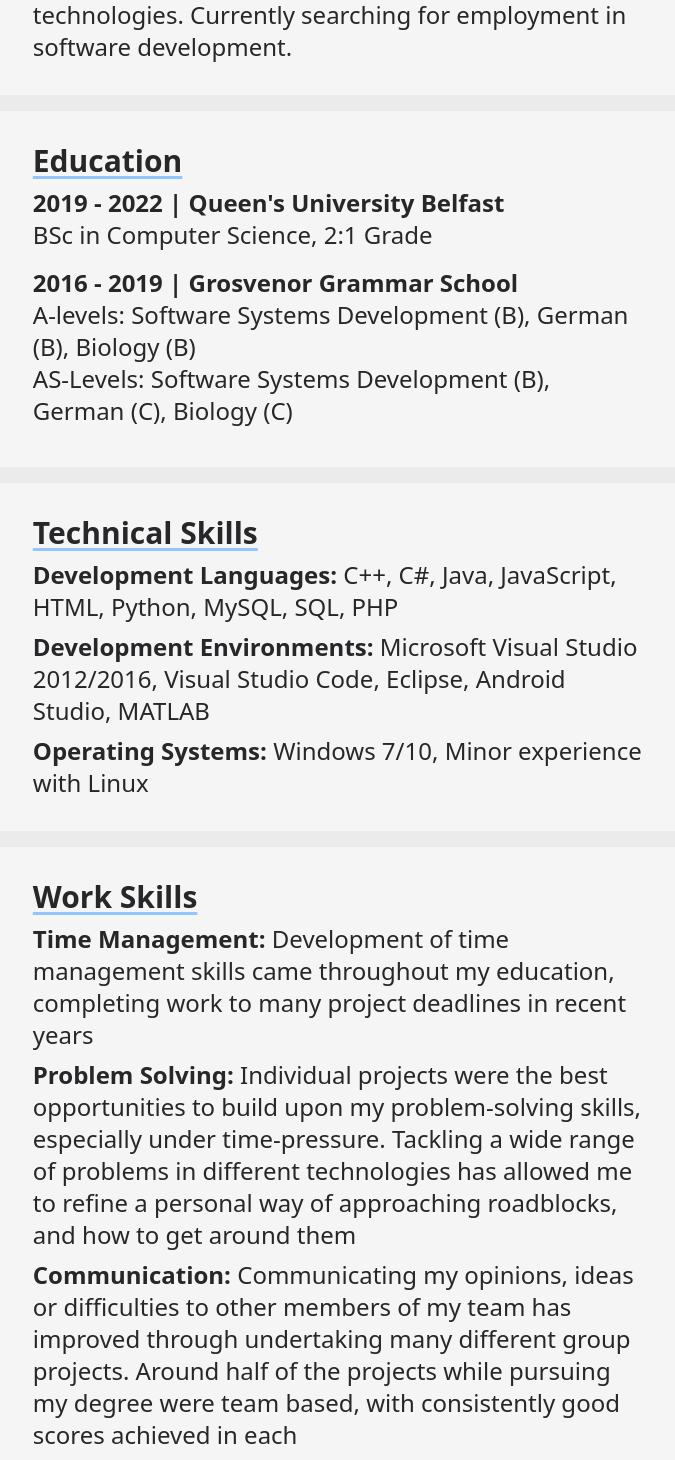
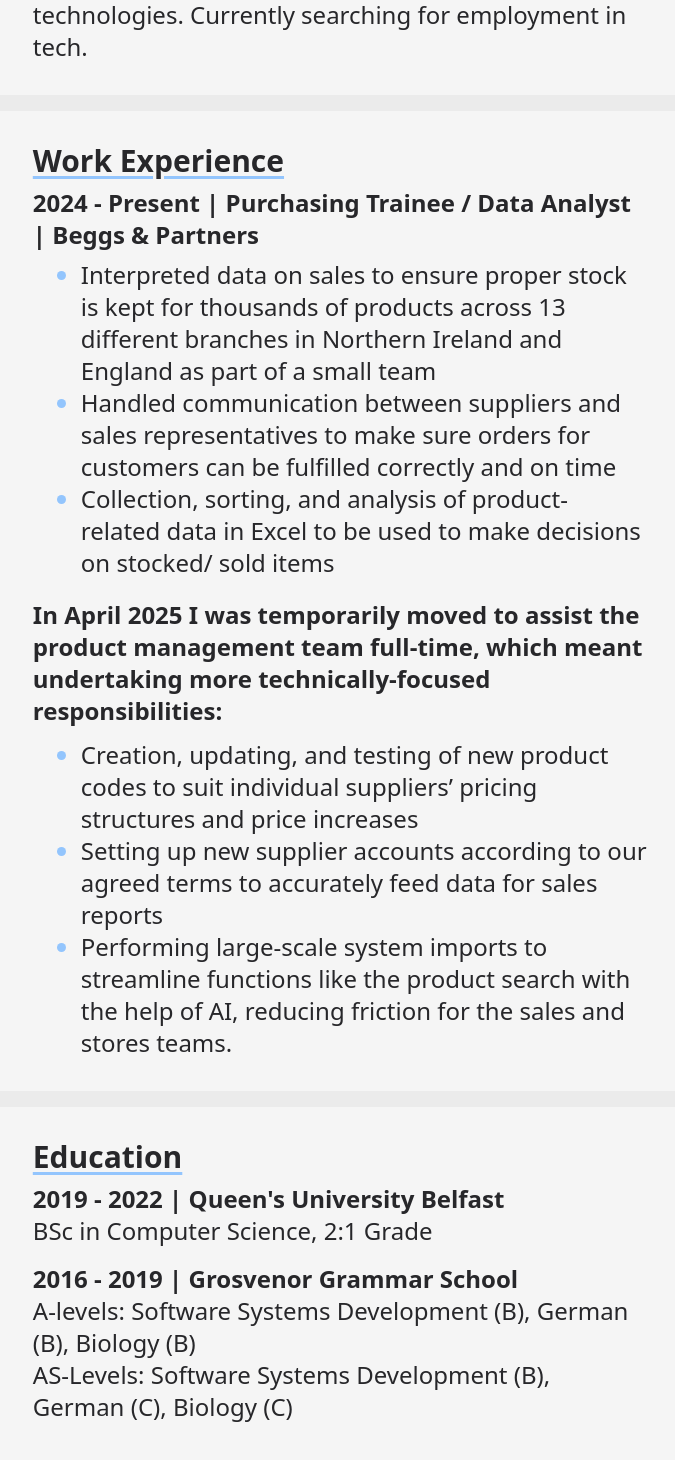
Before and after one commit to dvidbowman/dbowonline, a Next.js app: page /cv in a window 1280 px wide. Shown: the part 510-1970 px from the top of the page, without its empty margins (300-975 px from the left). Built offline with nearby package versions, Linux system fonts and the light colour scheme.

Commit message:
small update to prog/cv/profile

```diff
--- a/src/pages/about/programming.tsx
+++ b/src/pages/about/programming.tsx
@@ -51,7 +51,7 @@
                   like blue and grey?
                 </p>
               </div>
-              <p className="">
+              <p className="pb-8">
                 Two years pass, school has come and gone, and I moved on to
                 pursue a degree in Computer Science. The course covered a wide
                 range of topics and technologies; I found myself enjoying a lot
@@ -62,6 +62,9 @@
                 satisfaction of working through problems while writing some
                 code.
               </p>
+              <p className="">
+                Some of the standout modules of my course would have to be
+              </p>
             </div>
           </div>
         </section>
--- a/src/pages/cv.tsx
+++ b/src/pages/cv.tsx
@@ -21,8 +21,59 @@
                   Recent Computer Science graduate with a wide array of
                   experience spanning multiple different programming languages,
                   methodologies and technologies. Currently searching for
-                  employment in software development.
+                  employment in tech.
                 </p>
+              </div>
+            </div>
+
+            <div className="m-auto mb-4 w-[90%] bg-[#f5f5f5] dark:bg-zinc-800 md:w-[70%]">
+              <div className="h-full w-full px-10 py-8">
+                <h1 className="text-2xl font-bold underline decoration-blue-300 underline-offset-4 md:text-3xl">
+                  Work Experience
+                </h1>
+                <p className="mb-2 pt-2 font-semibold">
+                  2024 - Present | Purchasing Trainee / Data Analyst | Beggs &
+                  Partners
+                </p>
+
+                <ul className="mb-3 ml-6 list-outside list-disc marker:text-blue-300 md:ml-12">
+                  <li>
+                    Interpreted data on sales to ensure proper stock is kept for
+                    thousands of products across 13 different branches in
+                    Northern Ireland and England as part of a small team
+                  </li>
+                  <li>
+                    Handled communication between suppliers and sales
+                    representatives to make sure orders for customers can be
+                    fulfilled correctly and on time
+                  </li>
+                  <li>
+                    Collection, sorting, and analysis of product-related data in
+                    Excel to be used to make decisions on stocked/ sold items
+                  </li>
+                </ul>
+
+                <p className="mb-3 pt-2 font-semibold">
+                  In April 2025 I was temporarily moved to assist the product
+                  management team full-time, which meant undertaking more
+                  technically-focused responsibilities:
+                </p>
+
+                <ul className="ml-6 list-outside list-disc marker:text-blue-300 md:ml-12">
+                  <li>
+                    Creation, updating, and testing of new product codes to suit
+                    individual suppliers’ pricing structures and price increases
+                  </li>
+                  <li>
+                    Setting up new supplier accounts according to our agreed
+                    terms to accurately feed data for sales reports
+                  </li>
+                  <li>
+                    Performing large-scale system imports to streamline
+                    functions like the product search with the help of AI,
+                    reducing friction for the sales and stores teams.
+                  </li>
+                </ul>
               </div>
             </div>
 
@@ -61,11 +112,9 @@
                   C++, C#, Java, JavaScript, HTML, Python, MySQL, SQL, PHP
                 </p>
                 <p className="pt-2">
-                  <span className="pt-2 font-semibold">
-                    Development Environments:
-                  </span>{" "}
+                  <span className="pt-2 font-semibold">Applications:</span>{" "}
                   Microsoft Visual Studio 2012/2016, Visual Studio Code,
-                  Eclipse, Android Studio, MATLAB
+                  Eclipse, Android Studio, MATLAB, Intact iQ
                 </p>
                 <p className="pt-2">
                   <span className="pt-2 font-semibold">Operating Systems:</span>{" "}
@@ -81,25 +130,24 @@
                 </h1>
                 <p className="pt-2">
                   <span className="pt-2 font-semibold">Time Management:</span>{" "}
-                  Development of time management skills came throughout my
-                  education, completing work to many project deadlines in recent
-                  years
+                  Development of my time management skills have drastically
+                  improved in recent years, both through completion of my
+                  degree, and through my reactive role in full-time employment
                 </p>
                 <p className="pt-2">
                   <span className="pt-2 font-semibold">Problem Solving:</span>{" "}
-                  Individual projects were the best opportunities to build upon
-                  my problem-solving skills, especially under time-pressure.
-                  Tackling a wide range of problems in different technologies
-                  has allowed me to refine a personal way of approaching
-                  roadblocks, and how to get around them
+                  Completing start-to-finish projects were the best
+                  opportunities to build upon my problem-solving skills,
+                  especially under time-pressure. Tackling a wide range of
+                  problems in different technologies has allowed me to refine a
+                  personal way of approaching roadblocks and how to get around
+                  them
                 </p>
                 <p className="pt-2">
                   <span className="pt-2 font-semibold">Communication:</span>{" "}
                   Communicating my opinions, ideas or difficulties to other
-                  members of my team has improved through undertaking many
-                  different group projects. Around half of the projects while
-                  pursuing my degree were team based, with consistently good
-                  scores achieved in each
+                  members of my team has improved through the very group-based
+                  nature of my education and employment.
                 </p>
               </div>
             </div>
```
Also changed, not shown: public/profile.jpg.
